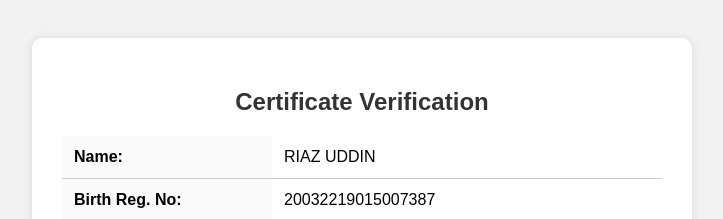
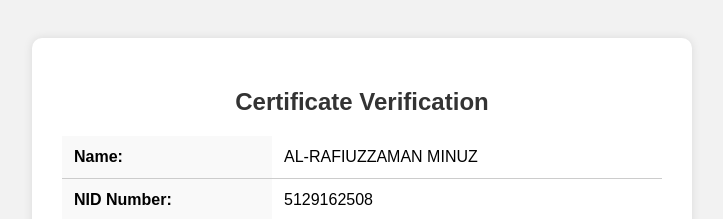
Before and after one commit to surokkhagovbd/verify-online-id-ZGYzYWMwYzY4ZmQ5ODM5N2U5MjgwOTNhZjVmZmRmNDJm, a plain HTML site: page index.html in a window 1280 px wide. Shown: the top 219 px of the page, without its empty margins (278-1001 px from the left). Drawn offline with Linux system fonts and the light colour scheme; grey boxes are pictures that could not be loaded.

Commit message:
Update index.html

```diff
--- a/index.html
+++ b/index.html
@@ -96,11 +96,11 @@
     <table>
       <tbody><tr>
         <td class="label">Name:</td>
-        <td>RIAZ UDDIN</td>
+        <td>AL-RAFIUZZAMAN MINUZ</td>
       </tr>
       <tr>
-        <td class="label">Birth Reg. No:</td>
-        <td>20032219015007387</td>
+        <td class="label">NID Number:</td>
+        <td>5129162508</td>
       </tr>
     </tbody></table>
 
```
